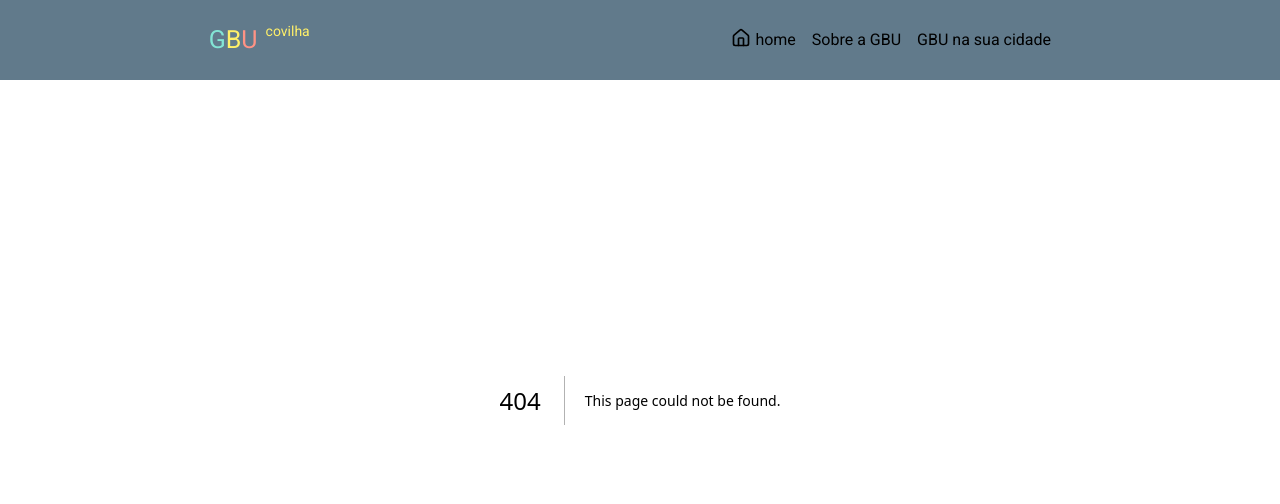
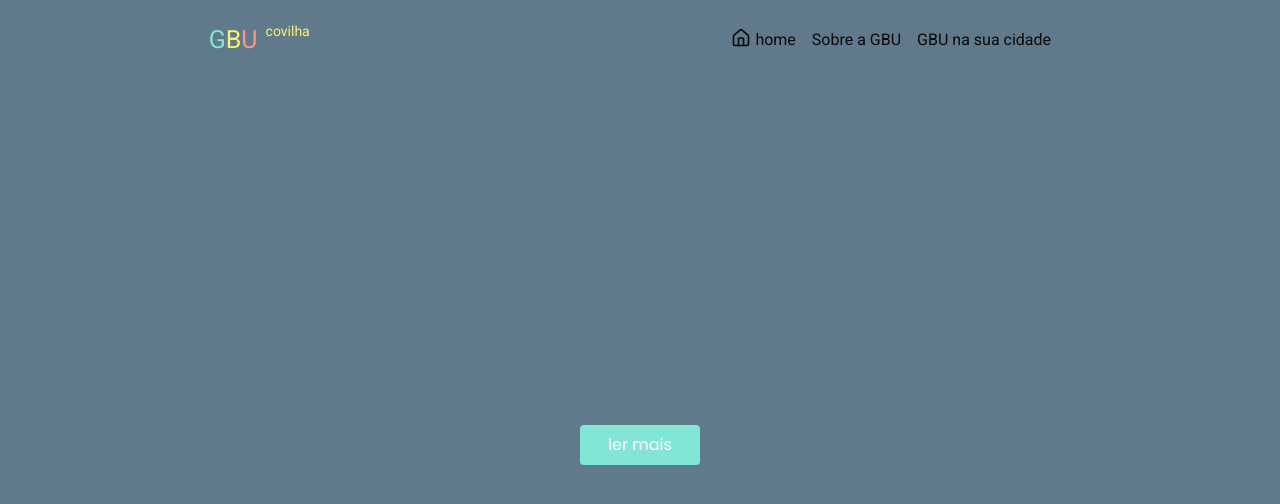
Before and after one commit to Juliano-Gomes/gbu-covilha-website, a Next.js app: page /sobre in a window 1280 px wide. Before the commit this address had no page. Shown: the top 504 px of the page. Built offline with nearby package versions, Linux system fonts and the light colour scheme.

Commit message:
about page

```diff
--- a/app/(landing)/page.tsx
+++ b/app/(landing)/page.tsx
@@ -4,7 +4,7 @@ import { MapPin } from "lucide-react";
 
 export default async function HomePage(){
     return(
-        <section className="pt-[90px] flex items-center ">
+        <section className="pt-[90px] w-full flex items-center ">
             <section className="h-[100vh] md:flex-row md:items-start md:justify-center flex flex-col items-center justify-start w-full p-4 gap-4">
                 <PhotoCard/>
                 <section className="p-2 flex flex-col w-[90%] gap-3 sm:w-[500px] md:w-[550px]">
@@ -18,9 +18,11 @@ export default async function HomePage(){
                             <h1 className="items-center text-[13px] flex gap-2 font-mono text-[#fff069]">
                                 <MapPin size={19} />
                                 <span>
-                                 Bibioteca central da Ubi
+                                 Bibioteca central da Ubi | Todas as quintas-feiras as 19h
                                 </span>
                             </h1>
+
+                            <p></p>
 
                         </div>
                     </div>
--- /dev/null
+++ b/app/(landing)/sobre/page.tsx
@@ -0,0 +1,11 @@
+import Link from "next/link";
+
+export default async function AboutPage(){
+    return(
+        <section className="pt-[90px] h-[100vh] w-[100vw] flex flex-col items-center justify-center">
+            <Link className="rounded font-mono p-2 h-[40px] text-[#fff] bg-[#83e5d5] w-[120px] flex justify-center items-center" href={"https://gbu.pt/visao-e-missao-do-gbu/"}>
+                ler mais
+            </Link>
+        </section>
+    )
+}
--- a/components/photoCard.tsx
+++ b/components/photoCard.tsx
@@ -17,7 +17,7 @@ export function PhotoCard() {
   return (
     <Carousel
       plugins={[plugin.current]}
-      className="w-[466px] group md:w-[600px] cursor-pointer"
+      className="w-[466px]  group md:w-[600px] cursor-pointer"
       onMouseEnter={plugin.current.stop}
       onMouseLeave={plugin.current.reset}
     >
```
